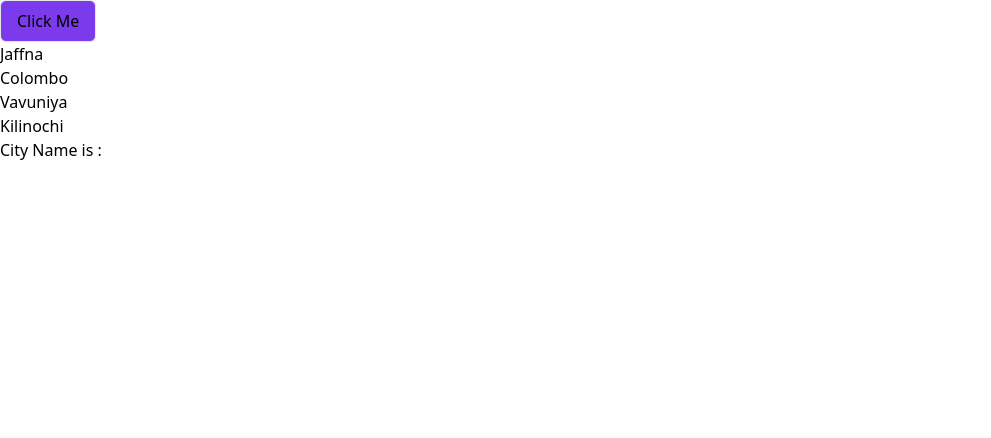
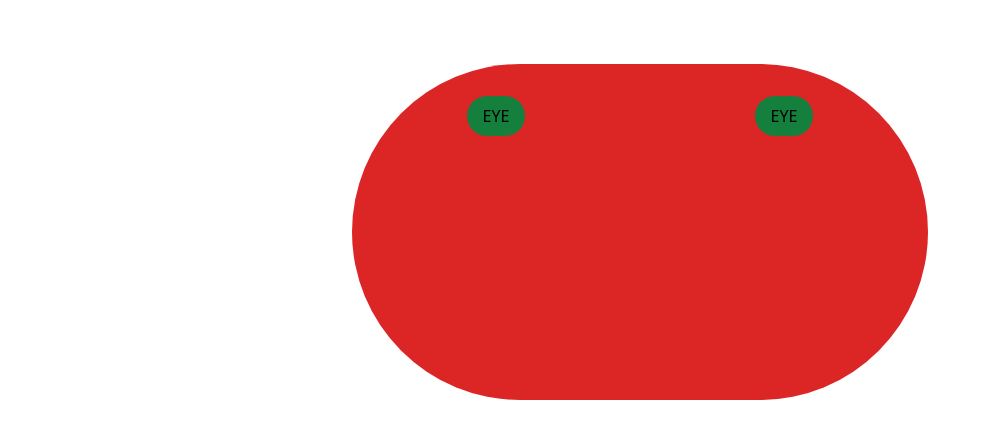
Before and after one commit to Parani2002/Front-End-Works, a React (Vite) app: page / in a window 1280 px wide. Shown: the top 438 px of the page, without its empty margins (0-991 px from the left). Built offline with nearby package versions, Linux system fonts and the light colour scheme.

Commit message:
face.jsx added

```diff
--- a/src/App.jsx
+++ b/src/App.jsx
@@ -1,32 +1,18 @@
-import { React, useState } from "react";
+import React from "react";
+import Face from "./components/Face";
 
 function App() {
-  const cities = ["Jaffna", "Colombo", "Vavuniya", "Kilinochi"];
-  const [name, setName] = useState("");
-  const [value, setValue] = useState(0)
-  const updateCityName = () => {
-    setName(cities[value])
-    setValue(value+1)
-    if(value >= cities.length){
-      setValue(0)
-    }
 
-  }
 
   return (
-    <div>
-      <button onClick={updateCityName} className="border bg-violet-600 px-4 py-2 rounded-md">Click Me</button>
-      {cities.map((city) => (
-        <div>
-          <h1>{city}</h1>
-        </div>
-      ))}
+    <div className="w-full h-screen flex justify-center align-middle p-16">
+      <Face />
 
-      <h1>City Name is : {name}</h1>
     </div>
 
   )
-
 }
 
+
+
 export default App;
--- /dev/null
+++ b/src/components/Face.jsx
@@ -0,0 +1,15 @@
+import React from 'react'
+
+const Face = () => {
+  return (
+    <div className='bg-red-600 w-1/2 h-1/2 rounded-full'>
+        <div className='flex justify-around mt-8'>
+            <span className='bg-green-700 px-4 py-2  rounded-full'>EYE</span>
+            <span className='bg-green-700 px-4 py-2  rounded-full'>EYE</span>
+        </div>
+
+    </div>
+  )
+}
+
+export default Face
```
